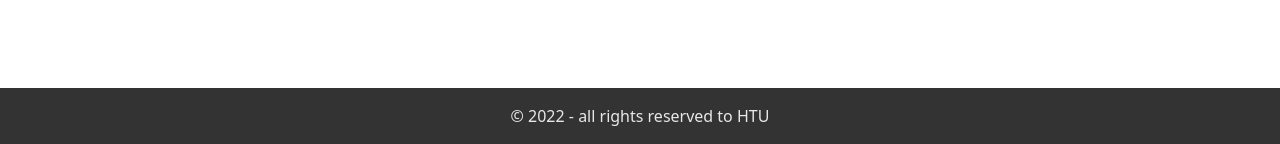
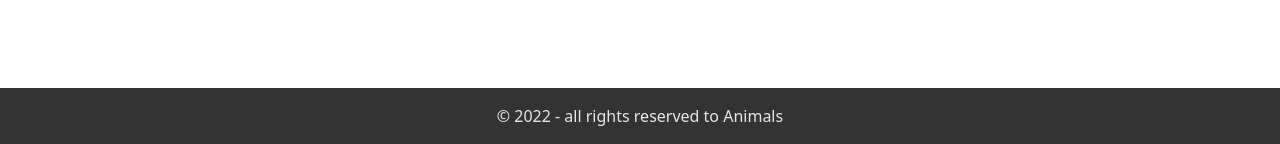
Before and after one commit to ayahyasat/php-assignments, a PHP site: page / in a window 1280 px wide. Shown: the part 656-800 px from the top of the page. Run offline with PHP 8.4, Linux system fonts and the light colour scheme.

Commit message:
Update footer.php

```diff
--- a/m6_php_animal_api/footer.php
+++ b/m6_php_animal_api/footer.php
@@ -1,5 +1,5 @@
 <footer class="d-flex justify-content-center align-items-center">
-    <p class="m-0">&copy; 2022 - all rights reserved to HTU</p>
+    <p class="m-0">&copy; 2022 - all rights reserved to Animals</p>
 </footer>
 
 <script src="https://cdn.jsdelivr.net/npm/bootstrap@5.2.2/dist/js/bootstrap.bundle.min.js" integrity="sha384-OERcA2EqjJCMA+/3y+gxIOqMEjwtxJY7qPCqsdltbNJuaOe923+mo//f6V8Qbsw3" crossorigin="anonymous"></script>
```
